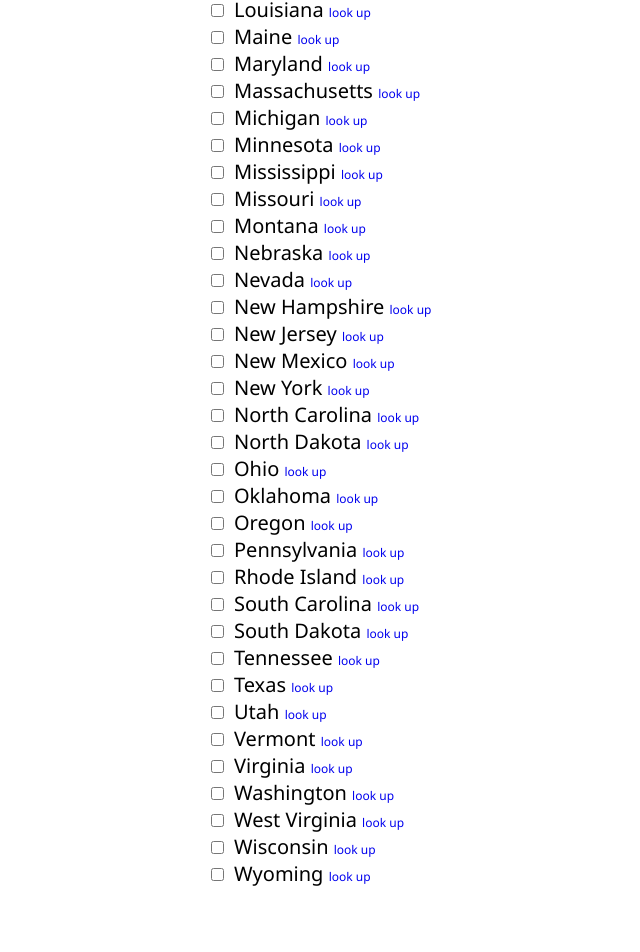
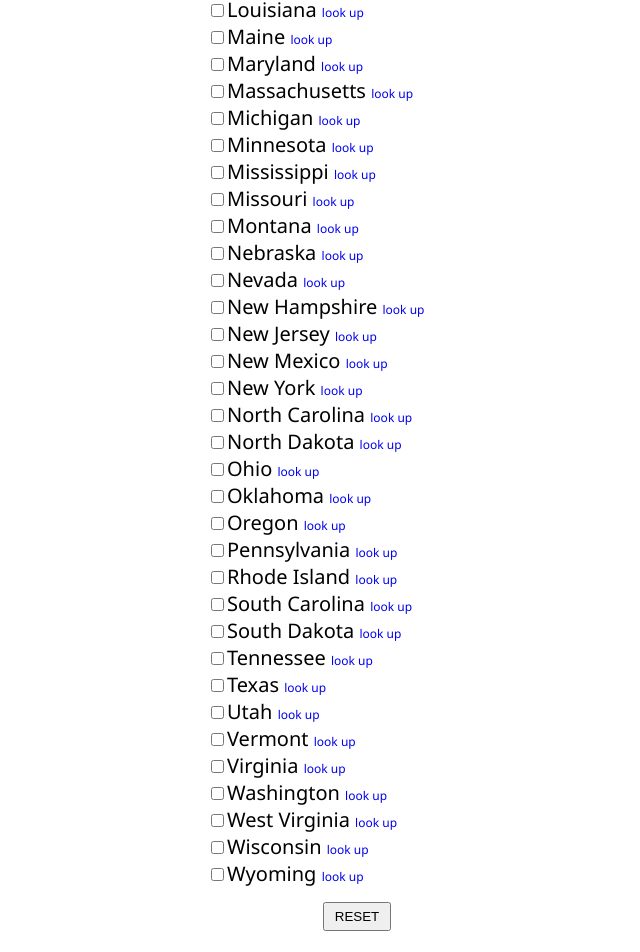
Before and after one commit to waseber/cargames, a React (Create React App) app: page /#/ in a window 1280 px wide. Shown: the part 674-1626 px from the top of the page, without its empty margins (283-923 px from the left). Before the commit the page ends 1571 px from the top, so only its background shows below. Built offline with nearby package versions, Linux system fonts and the light colour scheme.

Commit message:
added reset. Trying to get checkbox styles

```diff
--- a/public/index.html
+++ b/public/index.html
@@ -1,14 +1,12 @@
 <!DOCTYPE html>
 <html lang="en">
+
 <head>
   <meta charset="utf-8" />
   <link rel="icon" href="%PUBLIC_URL%/favicon.ico" />
   <meta name="viewport" content="width=device-width, initial-scale=1" />
   <meta name="theme-color" content="#000000" />
-    <meta
-      name="description"
-      content="Web site created using create-react-app"
-    />
+  <meta name="description" content="Web site created using create-react-app" />
   <link rel="apple-touch-icon" href="%PUBLIC_URL%/logo192.png" />
   <!--
       manifest.json provides metadata used when your web app is installed on a
@@ -24,8 +22,9 @@
       work correctly both with client-side routing and a non-root public URL.
       Learn how to configure a non-root public URL by running `npm run build`.
     -->
-    <title>React App</title>
+  <title>Car Games</title>
 </head>
+
 <body>
   <noscript>You need to enable JavaScript to run this app.</noscript>
   <div id="root"></div>
@@ -40,4 +39,5 @@
       To create a production bundle, use `npm run build` or `yarn build`.
     -->
 </body>
+
 </html>
--- a/src/App.css
+++ b/src/App.css
@@ -1,15 +1,80 @@
 html,
-body{
+body {
   padding: 5px;
   font-size: 20px;
-  font-family: 'Segoe UI', Tahoma, Geneva, Verdana, sans-serif;
+  font-family: "Segoe UI", Tahoma, Geneva, Verdana, sans-serif;
 }
 
-a{
+a {
   text-decoration: none;
 }
 
-
-header{
+header {
   text-align: center;
 }
+/*
+.checkbox-container {
+  display: block;
+  position: relative;
+  padding-left: 35px;
+  margin-bottom: 12px;
+  cursor: pointer;
+  font-size: 22px;
+  -webkit-user-select: none;
+  -moz-user-select: none;
+  -ms-user-select: none;
+  user-select: none;
+}
+
+.checkbox-container input {
+  position: absolute;
+  opacity: 0;
+  cursor: pointer;
+  height: 0;
+  width: 0;
+}
+
+.checkmark {
+  position: absolute;
+  top: 0;
+  left: 0;
+  height: 25px;
+  width: 25px;
+  background-color: #eee;
+}
+
+.checkbox-container:hover input ~ .checkmark {
+  background-color: #ccc;
+}
+
+.checkbox-container input:checked ~ .checkmark {
+  background-color: #2196f3;
+}
+
+.checkmark:after {
+  content: "";
+  position: absolute;
+  display: none;
+}
+
+.checkbox-container input:checked ~ .checkmark:after {
+  display: block;
+}
+
+.checkbox-container .checkmark:after {
+  left: 9px;
+  top: 5px;
+  width: 5px;
+  height: 10px;
+  border: solid white;
+  border-width: 0 3px 3px 0;
+  -webkit-transform: rotate(45deg);
+  -ms-transform: rotate(45deg);
+  transform: rotate(45deg);
+}
+*/
+.button {
+  margin: 15px;
+  padding: 5px 10px;
+  text-transform: uppercase;
+}
--- a/src/components/checklist.js
+++ b/src/components/checklist.js
@@ -2,36 +2,46 @@ import React, { Component, useState } from 'react';
 import GameContext from '../context/game';
 
 const Checklist = ({ onStateClicked, list, checked }) => {
-console.log(list)
+
     return (
         <GameContext.Consumer>
             {
                 context => {
+
+                    const handleReset = () =>{
+                        context.resetGame();
+                        window.location.reload();
+                    }
                     return (<>
 
-                        <form style={{ textAlign: "left", display:"flex", flexDirection:"column", alignItems:"center" }}>
+                        <form id="license-plate-form" style={{ textAlign: "left", display:"flex", flexDirection:"column", alignItems:"center" }}>
                             {Object.keys(list).map((i, v) => {
 
                                 function handleCheckboxClick(){
                                     console.log(list[i]);
-                                    onStateClicked(i,list[i]);
+                                    onStateClicked(i, list[i]);
 
                                 }
 
+
                                 return(
-                                    <label key={i} htmlFor={v} style={{width: 300}}>
+                                    <label key={i} htmlFor={v} style={{width: 300}} className="checkbox-container" onMouseDown={handleCheckboxClick}>
                                         <input
                                         type="checkbox"
                                         //checked={checked}
                                         name={i}
-                                        style={{marginRight: '10px'}}
+                                        //style={{marginRight: '10px'}}
                                         defaultChecked={(list[i]===true)?true:false}
-                                        onChange={handleCheckboxClick} />
+                                            onChange={handleCheckboxClick} />
+                                        <span className="checkmark" ></span>
                                         {i} <a href={`https://www.bing.com/images/search?q=${i}+license+plate`} target="new" style={{fontSize:"12px"}}>look up</a>
                                     </label>
                                 )
                             }
                             )}
+
+                            <input type="reset" onClick={handleReset} defaultValue="Reset" className="button" />
+
                         </form>
                     </>)
 
--- a/src/context/game.js
+++ b/src/context/game.js
@@ -2,5 +2,6 @@ import React from 'react';
 
 export default React.createContext({
     plates:{},
-    updatePlates:()=>{}
+    updatePlates:()=>{},
+    resetGame:()=>{},
 });
--- a/src/pages/license-plates.js
+++ b/src/pages/license-plates.js
@@ -23,6 +23,14 @@ class LicensePlates extends Component {
     updateDB("cg-plates", this.state.plates)
   }
 
+  resetGame = () => {
+      Object.keys(this.state.plates).map((i, v)=>{
+        this.state.plates[i] = false;
+      })
+
+      updateDB("cg-plates", this.state.plates)
+  }
+
   render(){
     const usaList = ['Alabama', 'Alaska', 'Arizona', 'Arkansas', 'California', 'Colorado', 'Connecticut', 'Delaware', 'District of Columbia', 'Florida', 'Georgia', 'Hawaii', 'Idaho', 'Illinois', 'Indiana', 'Iowa', 'Kansas', 'Kentucky', 'Louisiana', 'Maine', 'Maryland', 'Massachusetts', 'Michigan', 'Minnesota', 'Mississippi', 'Missouri', 'Montana', 'Nebraska', 'Nevada', 'New Hampshire', 'New Jersey', 'New Mexico', 'New York', 'North Carolina', 'North Dakota', 'Ohio', 'Oklahoma', 'Oregon', 'Pennsylvania', 'Rhode Island', 'South Carolina', 'South Dakota', 'Tennessee', 'Texas', 'Utah', 'Vermont', 'Virginia', 'Washington', 'West Virginia', 'Wisconsin', 'Wyoming']
     if (Object.keys(platesObj).length === 0) {
@@ -37,7 +45,8 @@ class LicensePlates extends Component {
         <GameContext.Provider
           value={{
             plates: this.state.plates,
-            updatePlates: this.updatePlates
+            updatePlates: this.updatePlates,
+            resetGame: this.resetGame
           }}>
             <Checklist onStateClicked={this.updatePlates} list={this.state.plates}/>
         </GameContext.Provider>
```
Also changed, not shown: 1 other file (tests, documents, lock files or other folders). Lines whose indentation alone changed are shown as unchanged.
